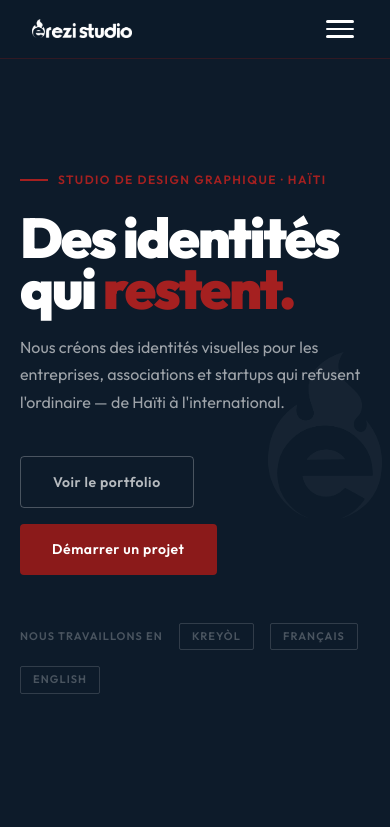
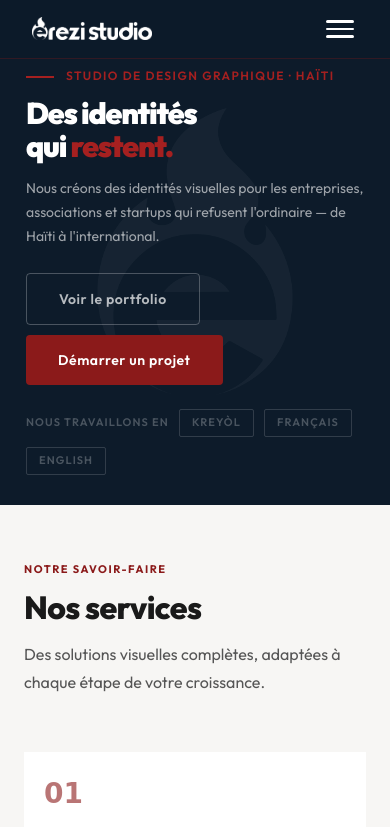
Before and after one commit to Nei-D1/erezistudio-website, a plain HTML site: page index.html in a window 390 px wide. Shown: the top 827 px of the page. Drawn offline with Linux system fonts and the light colour scheme; a web font is replaced by a local one.

Commit message:
Add files via upload

```diff
--- a/style.css
+++ b/style.css
@@ -183,7 +183,7 @@ ul {
   display: flex;
   align-items: center;
   gap: 10px;
-  width: 100px;
+  width: 120px;
   z-index: 101;
 }
 
@@ -996,6 +996,9 @@ ul {
 /* ============================================================
    RESPONSIVE
    ============================================================ */
+/* ============================================================
+   TABLETTE ET MOYENS ÉCRANS
+   ============================================================ */
 @media (max-width: 992px) {
   .about__inner,
   .contact__inner {
@@ -1006,14 +1009,35 @@ ul {
     order: -1;
   }
 
+  /* ---- Hero : hauteur réduite ---- */
+  .hero {
+    min-height: 60vh;
+    min-height: 60dvh;
+    padding: 60px 32px 40px;
+  }
+
+  /* ---- Icône centrée en arrière‑plan ---- */
   .hero__bg-flame {
-    width: 280px;
-    height: 280px;
-    right: -10px;
+    left: 50%;
+    top: 50%;
+    transform: translate(-50%, -50%);
+    right: auto;
+    width: 70%;
+    max-width: 500px;
+    height: auto;
+    max-height: 80vh;
     opacity: 0.04;
+  }
+  .hero__bg-flame img {
+    width: 100%;
+    height: auto;
+    object-fit: contain;
   }
 }
 
+/* ============================================================
+   MOBILE (PORTRAIT & PAYSAGE)
+   ============================================================ */
 @media (max-width: 768px) {
   /* ---- Overlay ---- */
   .menu-overlay {
@@ -1024,7 +1048,6 @@ ul {
     z-index: 998;
     cursor: pointer;
   }
-
   #menuToggle:checked ~ .menu-overlay {
     display: block;
   }
@@ -1056,7 +1079,6 @@ ul {
     overflow-y: auto;
     border-left: 1px solid rgba(255, 255, 255, 0.05);
   }
-
   #menuToggle:checked ~ .nav__links {
     right: 0;
     pointer-events: auto;
@@ -1087,7 +1109,6 @@ ul {
     list-style: none;
     padding: 6px 0;
   }
-
   .nav__links a {
     font-size: 18px;
     font-weight: 500;
@@ -1099,12 +1120,10 @@ ul {
     border-radius: 4px;
     transition: background 0.2s, color 0.2s;
   }
-
   .nav__links a:hover {
     background: rgba(255, 255, 255, 0.05);
     color: var(--white);
   }
-
   .nav__links .btn--nav {
     background: var(--bordeaux);
     color: var(--white) !important;
@@ -1117,18 +1136,75 @@ ul {
     background: var(--bordeaux-light) !important;
   }
 
-  /* ---- Hero ---- */
+  /* ===== HERO MOBILE ===== */
   .hero {
-    padding: 80px 20px 60px;
+    min-height: 55vh;
+    min-height: 55dvh;
+    padding: 50px 16px 30px;
+    display: flex;
+    align-items: center;
+    justify-content: center;
   }
+
   .hero__content {
-    margin-left: 0;
+    margin-left: 0 !important;
+    max-width: 100% !important;
+    padding: 0 10px;
+    width: 100%;
   }
+
+  .hero__eyebrow {
+    display: block !important;
+    font-size: 12px !important;
+    font-weight: 600;
+    letter-spacing: 0.12em;
+    text-transform: uppercase;
+    color: var(--bordeaux-light) !important;
+    margin-bottom: 8px !important;
+    margin-top: 12px !important;
+    padding: 4px 0;
+    text-align: left;
+  }
+
+  .hero__eyebrow::before {
+    content: '';
+    display: inline-block;
+    width: 28px;
+    height: 1.5px;
+    background: var(--bordeaux-light);
+    margin-right: 12px;
+    vertical-align: middle;
+  }
+
+  .hero__title {
+    font-size: clamp(30px, 6vw, 38px);
+    margin-bottom: 14px;
+    line-height: 1.1;
+  }
+
+  .hero__desc {
+    font-size: 14px;
+    margin-bottom: 24px;
+    max-width: 100%;
+  }
+
+  .hero__actions {
+    gap: 10px;
+  }
+
+  .hero__langs {
+    margin-top: 24px;
+    gap: 10px;
+  }
+
   .hero__bg-flame {
-    width: 180px;
-    height: 180px;
-    right: -5px;
-    opacity: 0.08;
+    width: 50%;
+    max-width: 280px;
+    opacity: 0.04;
+    left: 50%;
+    top: 50%;
+    transform: translate(-50%, -50%);
+    right: auto;
   }
 
   /* ---- Grilles ---- */
@@ -1137,16 +1213,13 @@ ul {
   .process__steps {
     grid-template-columns: 1fr;
   }
-
   .section {
     padding: 56px 0;
   }
-
   .portfolio__header {
     flex-direction: column;
     align-items: flex-start;
   }
-
   .form__row {
     grid-template-columns: 1fr;
   }
@@ -1167,12 +1240,18 @@ ul {
   }
 }
 
-/* ---- Très petits écrans ---- */
+/* ============================================================
+   TRÈS PETITS ÉCRANS (≤ 480px)
+   ============================================================ */
 @media (max-width: 480px) {
+  .hero {
+    min-height: 50vh;
+    min-height: 50dvh;
+    padding: 50px 16px 30px;
+  }
   .hero__bg-flame {
-    width: 140px;
-    height: 140px;
-    right: -5px;
+    width: 50%;
+    max-width: 250px;
     opacity: 0.04;
   }
 
```
